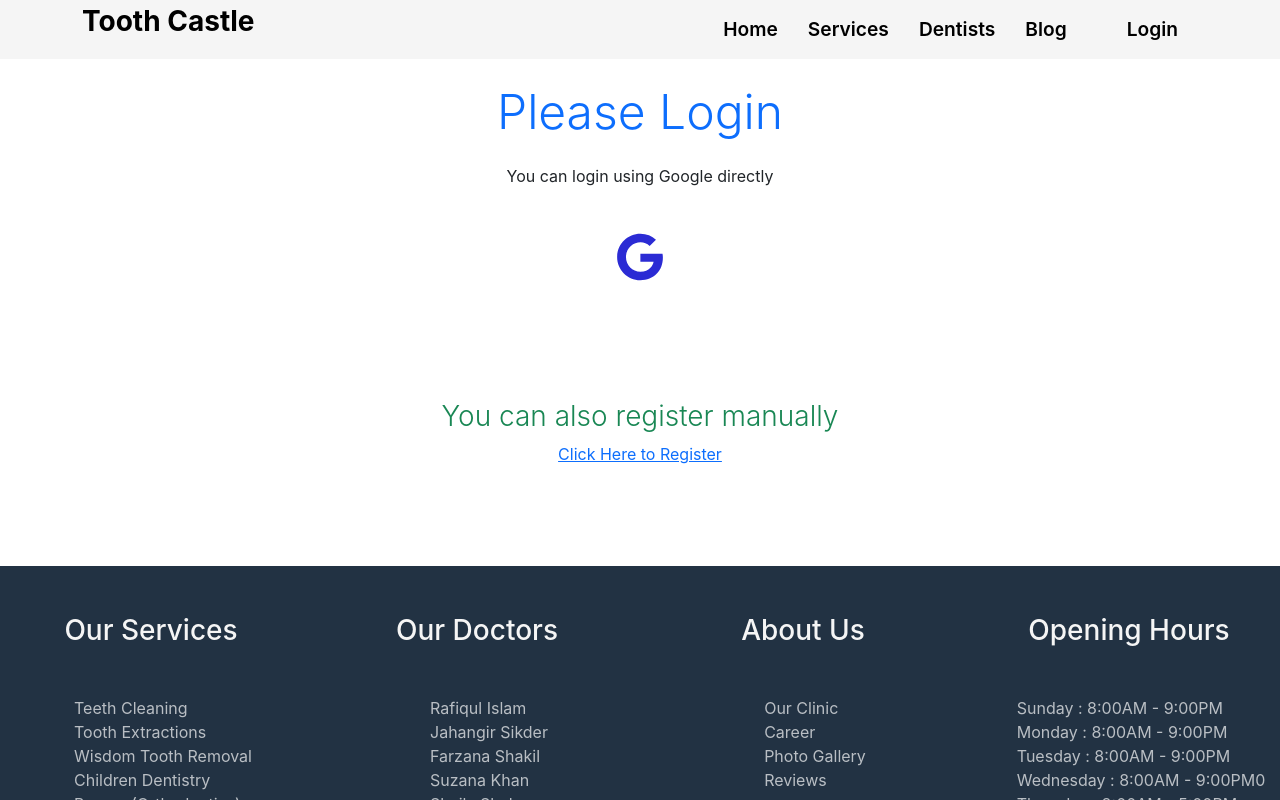
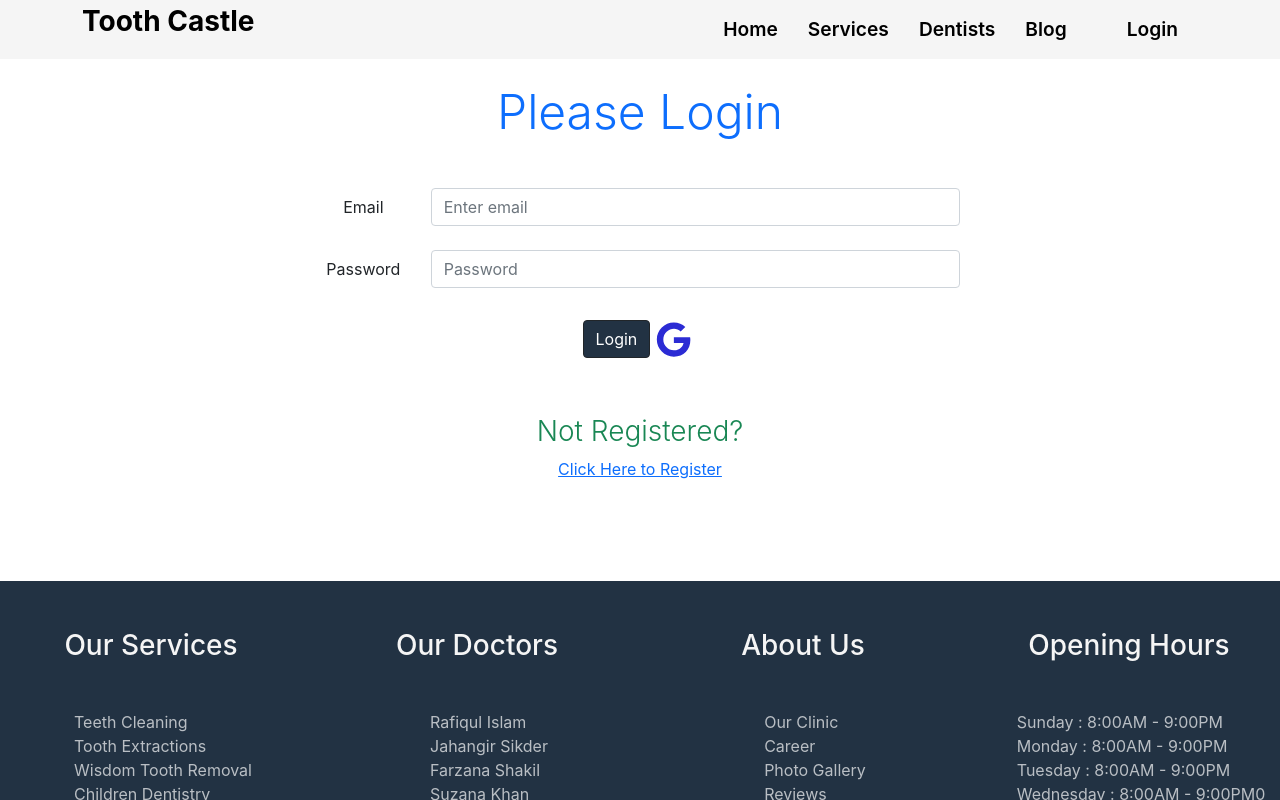
Before and after one commit to IshtiaqAhmed001/toothcastle-dental-clinic, a React (Create React App) app: page /login in a window 1280 px wide. Shown: the top 800 px of the page. Built offline with nearby package versions, Linux system fonts and the light colour scheme; no server answers.

Commit message:
added email password login

```diff
--- a/src/Firebase/config.firebase.js
+++ b/src/Firebase/config.firebase.js
@@ -1,10 +1,10 @@
 const firebaseConfig = {
-    apiKey: "AIzaSyCefwGq-RDXuWJAM-KKFfRaq7s8K40K_xE",
-    authDomain: "tooth-castle-dental-clinic.firebaseapp.com",
-    projectId: "tooth-castle-dental-clinic",
-    storageBucket: "tooth-castle-dental-clinic.appspot.com",
-    messagingSenderId: "10004225848",
-    appId: "1:10004225848:web:d008e3b67e90e1f8eeebcd"
+    apiKey: "AIzaSyDMK0tedXHy2-xfTPpiT9i6vhp0VyL1dUs",
+    authDomain: "tooth-castle-dental-clin-b649c.firebaseapp.com",
+    projectId: "tooth-castle-dental-clin-b649c",
+    storageBucket: "tooth-castle-dental-clin-b649c.appspot.com",
+    messagingSenderId: "831868462443",
+    appId: "1:831868462443:web:debdb9b8dfb831734dd82e"
 };
 
 export default firebaseConfig;
--- /dev/null
+++ b/src/components/Dentist.js/Dentist.js
@@ -0,0 +1,23 @@
+import React from 'react';
+import './Dentist.css';
+const Dentist = ({ dentist }) => {
+    const { name, img } = dentist;
+    return (
+
+        <div className="col-lg-4 col-md-6 col-sm-12">
+            <div className="card h-100">
+                <img className="card-img-top" src={img} alt="Card image cap" />
+                <div className="card-body">
+                    <h3 className="card-text">{name}</h3>
+                </div>
+                <div className="card-footer">
+
+                    <small className="text-muted"><button className="btn btn-dark">Book Appointment</button></small>
+                </div>
+            </div>
+        </div>
+
+    );
+};
+
+export default Dentist;
--- a/src/components/Dentist/Dentist.js
+++ /dev/null
@@ -1,25 +0,0 @@
-import React from 'react';
-
-const Dentist = ({ dentist }) => {
-    const { id, name, img } = dentist;
-    return (
-
-        <div className="col-lg-4 col-md-6 col-sm-12">
-            <div class="card h-100">
-                <img class="card-img-top" src={img} alt="Card image cap" />
-                <div class="card-body">
-                    <h5 class="card-title">{ }</h5>
-                    <p class="card-text"></p>
-
-                </div>
-                <div class="card-footer">
-
-                    <small class="text-muted"><button className="btn btn-dark">Book Appointment</button></small>
-                </div>
-            </div>
-        </div>
-
-    );
-};
-
-export default Dentist;
--- a/src/components/Dentists/Dentists.js
+++ b/src/components/Dentists/Dentists.js
@@ -1,5 +1,5 @@
 import React, { useEffect, useState } from 'react';
-import Dentist from '../Dentist/Dentist';
+import Dentist from '../Dentist.js/Dentist';
 import './Dentists.css';
 const Dentists = () => {
     const [dentists, setDentists] = useState([]);
@@ -12,9 +12,14 @@ const Dentists = () => {
     return (
         <div className="container">
             <h1 className="display-1 my-5">Highly Qualified Dentists</h1>
+            <p>We have more than 20 MDS surgeons. Our team has expert professionals who are immensely experienced for several years.
+
+            </p>
             <div className="row p-5 mx-auto g-5">
                 {
-                    dentists.map(dentist => <Dentist dentist={dentist}></Dentist>)
+                    dentists.map(dentist => <Dentist
+                        key={dentist.id}
+                        dentist={dentist}></Dentist>)
                 }
             </div>
         </div>
--- a/src/components/Login/Login.css
+++ b/src/components/Login/Login.css
@@ -5,16 +5,13 @@ margin-bottom: 100px;
 .button{
     border: none;
     background-color: white;
-    padding: 10px 20px;
+
 }
 .google-icon{
-    font-size: 3em;
+    font-size: 2.2em;
     color: rgb(43, 43, 212);
-
-
 }
 .google-icon:hover{
-    font-size: 3em;
     color: blue;
 
 }
--- a/src/components/Login/Login.js
+++ b/src/components/Login/Login.js
@@ -1,6 +1,6 @@
 import { faGoogle } from '@fortawesome/free-brands-svg-icons';
 import { FontAwesomeIcon } from '@fortawesome/react-fontawesome';
-import React from 'react';
+import React, { useState } from 'react';
 import { Link } from 'react-router-dom';
 import useAuth from '../../hooks/useAuth';
 
@@ -8,18 +8,62 @@ import './Login.css';
 
 
 const Login = () => {
+
+    const [email, setEmail] = useState('');
+    const [password, setPassword] = useState('');
+    const { signInUsingEmailandPassword } = useAuth();
+
+    const handleEmailChange = e => {
+        setEmail(e.target.value);
+    }
+    const handlePasswordChange = e => {
+        setPassword(e.target.value);
+    }
+    const handleLogin = e => {
+        e.preventDefault();
+        console.log(email, password);
+        signInUsingEmailandPassword(email, password);
+
+    }
+
+
     const googleIcon = <FontAwesomeIcon icon={faGoogle} />;
     const { signInWithGoogle } = useAuth();
     return (
         <div >
             <div className="login-container">
                 <h2 className="display-5 text-primary mt-4">Please Login</h2>
-                <p className="my-4">You can login using Google directly</p>
-                <div>
-                    <button className="button mb-5" onClick={signInWithGoogle}><span className="google-icon">{googleIcon}</span></button>
+                <div className="login-form">
+                    <div>
+                        <form onSubmit={handleLogin} className="w-50 mx-auto my-5">
+                            <div className="form-group row mt-5">
+                                <label htmlFor="staticEmail" className="col-sm-2 col-form-label">Email</label>
+                                <div className="col-sm-10 mb-4">
+                                    <input onBlur={handleEmailChange} type="email" className="form-control" id="staticEmail" placeholder="Enter email" required />
+                                </div>
+                            </div>
+                            <div className="form-group row">
+                                <label htmlFor="inputPassword" className="col-sm-2 col-form-label">Password</label>
+                                <div className="col-sm-10 mb-2">
+                                    <input onBlur={handlePasswordChange} type="password" className="form-control" id="inputPassword" placeholder="Password" required />
+                                </div>
+                            </div>
+                            <div className="form-group row"><p className="text-danger"></p>
+                            </div>
 
-                </div>
-                <h3 className="fw-light text-success mt-5">You can also register manually</h3>
+                            <div className="d-flex justify-content-center">
+                                <div> <input className="btn btn-dark mt-2" type="submit" value="Login" /></div>
+                                <div>
+                                    <button className="button" onClick={signInWithGoogle}><span className="google-icon">{googleIcon}</span></button>
+                                </div>
+
+                            </div>
+                        </form>
+
+                    </div>
+                </div >
+
+                <h3 className="fw-light text-success mt-5">Not Registered?</h3>
                 <Link to="/register">Click Here to Register</Link>
             </div>
         </div>
--- a/src/components/Register/Register.js
+++ b/src/components/Register/Register.js
@@ -1,30 +1,54 @@
-import React from 'react';
+import React, { useState } from 'react';
 import { Link } from 'react-router-dom';
+import useAuth from '../../hooks/useAuth';
 
 const Register = () => {
+    const [email, setEmail] = useState('');
+    const [password, setPassword] = useState('');
+    const { registerWithEmailandPass, error, setError, signInUsingEmailandPassword } = useAuth();
+
+    const handleEmailChange = e => {
+        setEmail(e.target.value);
+    }
+    const handlePasswordChange = e => {
+        setPassword(e.target.value);
+    }
+    const handleRegister = e => {
+        e.preventDefault();
+        console.log(email, password);
+        if (password.length < 6) {
+            setError('Password must be at least 6 characters long!')
+            return;
+        }
+        registerWithEmailandPass(email, password);
+
+    }
 
     return (
         <div className="login-form">
             <div>
                 <h2 className="my-5">Register Here</h2>
 
-                <form className="w-50 mx-auto my-5">
-                    <div class="form-group row mt-5">
-                        <label for="staticEmail" class="col-sm-2 col-form-label">Email</label>
-                        <div class="col-sm-10 mb-4">
-                            <input type="email" class="form-control" id="staticEmail" placeholder="Enter email" />
+                <form onSubmit={handleRegister} className="w-50 mx-auto my-5">
+                    <div className="form-group row mt-5">
+                        <label htmlFor="staticEmail" className="col-sm-2 col-form-label">Email</label>
+                        <div className="col-sm-10 mb-4">
+                            <input onBlur={handleEmailChange} type="email" className="form-control" id="staticEmail" placeholder="Enter email" required />
                         </div>
                     </div>
-                    <div class="form-group row">
-                        <label for="inputPassword" class="col-sm-2 col-form-label">Password</label>
-                        <div class="col-sm-10 mb-5">
-                            <input type="password" class="form-control" id="inputPassword" placeholder="Password" />
+                    <div className="form-group row">
+                        <label htmlFor="inputPassword" className="col-sm-2 col-form-label">Password</label>
+                        <div className="col-sm-10 mb-5">
+                            <input onBlur={handlePasswordChange} type="password" className="form-control" id="inputPassword" placeholder="Password" required />
                         </div>
                     </div>
+                    <div className="form-group row"><p className="text-danger">{error}</p>
+                    </div>
+                    <input className="btn btn-dark" type="submit" value="Register" />
                 </form>
                 <div>
-                    <p>Already have an account ?</p>
-                    <p className="mb-5"><Link to="/login">Login</Link></p>
+                    <p className="fs-4">Already have an account ?</p>
+                    <p className="mb-5 fs-5"><Link to="/login">Login</Link></p>
                 </div>
             </div>
         </div >
--- a/src/hooks/useFirebase.js
+++ b/src/hooks/useFirebase.js
@@ -1,6 +1,6 @@
 import { useEffect, useState } from "react";
 import initializeAuthentication from "../Firebase/firebase.init";
-import { getAuth, signInWithPopup, GoogleAuthProvider, signOut, onAuthStateChanged, createUserWithEmailAndPassword } from "firebase/auth";
+import { getAuth, signInWithPopup, GoogleAuthProvider, signOut, onAuthStateChanged, createUserWithEmailAndPassword, signInWithEmailAndPassword } from "firebase/auth";
 
 
 initializeAuthentication();
@@ -9,6 +9,7 @@ const useFirebase = () => {
 
     const [user, setUser] = useState({});
     const auth = getAuth();
+    const [error, setError] = useState('');
 
     const signInWithGoogle = () => {
         const googleProvider = new GoogleAuthProvider();
@@ -23,20 +24,27 @@ const useFirebase = () => {
             .then(() => { })
     }
 
-    // const signInWithEmailandPass = () => {
-    //     createUserWithEmailAndPassword(auth, email, password)
-    //         .then((userCredential) => {
-    //             // Signed in
-    //             const user = userCredential.user;
-    //             // ...
-    //         })
-    //         .catch((error) => {
-    //             const errorCode = error.code;
-    //             const errorMessage = error.message;
-    //             // ..
-    //         });
+    const registerWithEmailandPass = (email, password) => {
+        createUserWithEmailAndPassword(auth, email, password)
+            .then((userCredential) => {
+                setUser(userCredential.user);
+                setError('');
+            })
+            .catch((error) => {
+                setError(error.message);
 
-    // }
+            });
+    }
+    const signInUsingEmailandPassword = (email, password) => {
+        signInWithEmailAndPassword(auth, email, password)
+            .then((userCredential) => {
+                setUser(userCredential.user);
+                setError('');
+            })
+            .catch((error) => {
+                setError(error.message);
+            });
+    }
 
     useEffect(() => {
         const unsubscribe = onAuthStateChanged(auth, user => {
@@ -54,6 +62,10 @@ const useFirebase = () => {
         signInWithGoogle,
         user,
         logOut,
+        registerWithEmailandPass,
+        error,
+        setError,
+        signInUsingEmailandPassword
     }
 }
 
```
Also changed, not shown: firebase.json (deleted), src/components/Dentist.js/Dentist.css (added), 2 other files (tests, documents, lock files or other folders).
